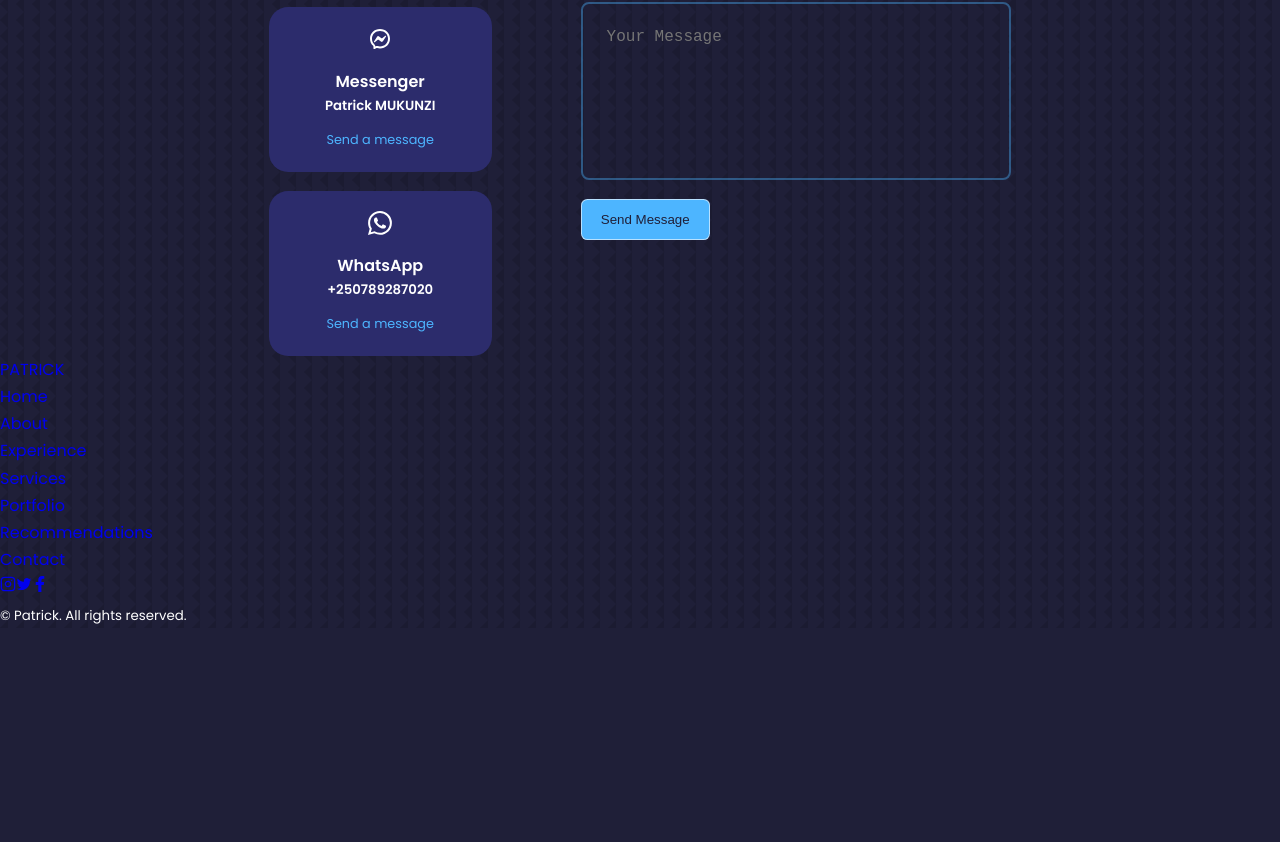
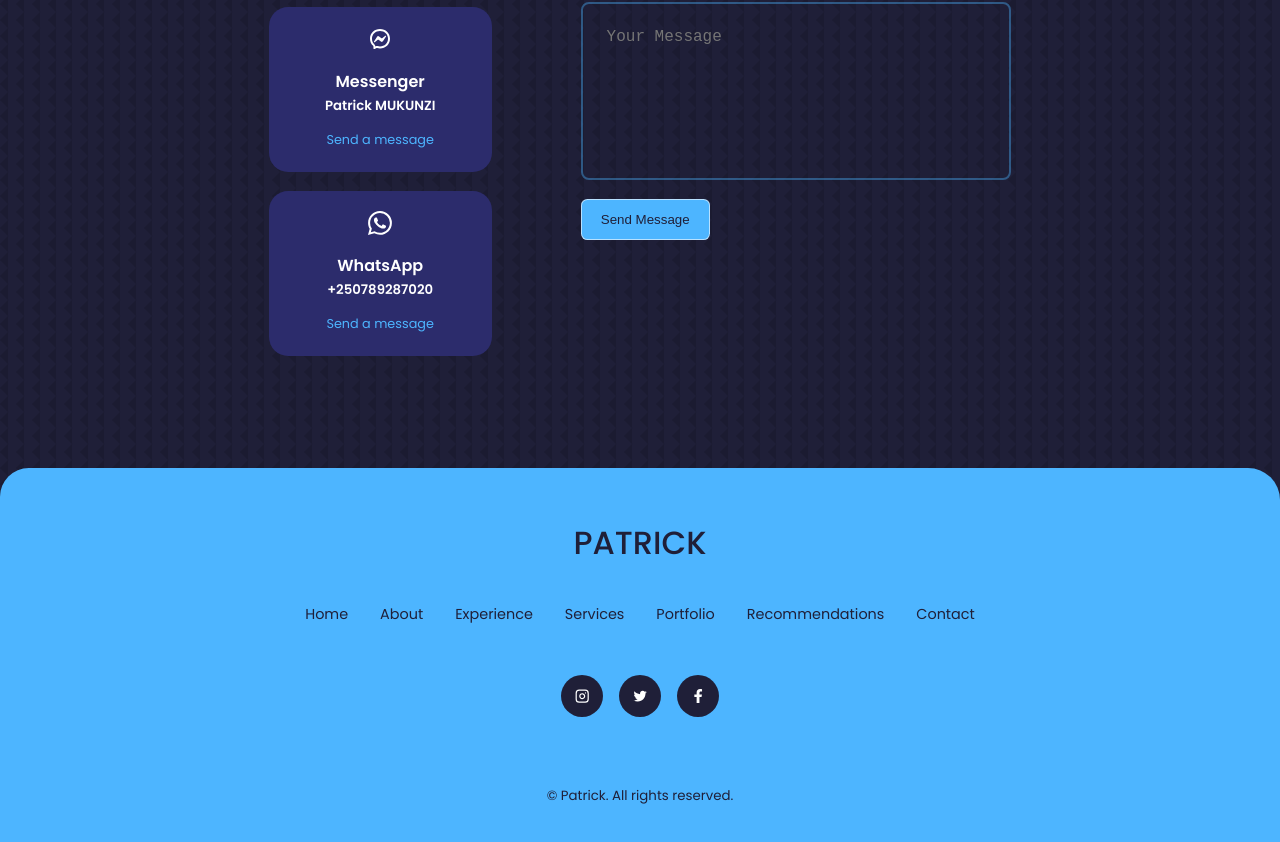
Before and after one commit to Pazzo97/my-portfolio, a React (Create React App) app: page / in a window 1280 px wide. Shown: the part 5524-6366 px from the top of the page. Before the commit the page ends 6152 px from the top, so only its background shows below. Built offline with nearby package versions, Linux system fonts and the light colour scheme.

Commit message:
Add footer styles

```diff
--- a/src/components/footer/footer.css
+++ b/src/components/footer/footer.css
@@ -0,0 +1,70 @@
+footer {
+  background: var(--color-primary);
+  padding: 3rem 0;
+  text-align: center;
+  font-size: 0.9rem;
+  margin-top: 7rem;
+  border-radius: 2em 2rem 0 0;
+}
+
+footer a {
+  color: var(--color-bg);
+}
+
+.footer__logo {
+  font-size: 2rem;
+  font-weight: 500;
+  margin-bottom: 2rem;
+  display: inline-block;
+}
+
+.permalinks {
+  display: flex;
+  flex-wrap: wrap;
+  justify-content: center;
+  gap: 2rem;
+  margin: 0 auto 3rem;
+}
+
+.footer__socials {
+  display: flex;
+  justify-content: center;
+  gap: 1rem;
+  margin-bottom: 4rem;
+}
+
+.footer__socials a {
+  background: var(--color-bg);
+  color: white;
+  padding: 0.8rem;
+  border-radius: 50%;
+  display: flex;
+  border: 1px solid transparent;
+  transition: var(--transition);
+}
+
+.footer__socials a:hover {
+  background: transparent;
+  color: var(--color-bg);
+  border-color: var(--color-bg);
+}
+
+.footer__copyright {
+  margin-bottom: 4rem;
+  color: var(--color-bg);
+  font-size: 1rem;
+}
+
+/* =======================MEDIA QUERIES FOR SMALL DEVICES ===================== */
+
+
+@media screen and (max-width: 600px) {
+  .permalinks {
+    flex-direction: column;
+    gap: 1.5rem;
+  }
+
+  .footer__socials {
+    margin-bottom: 2.6rem;
+  }
+}
```
